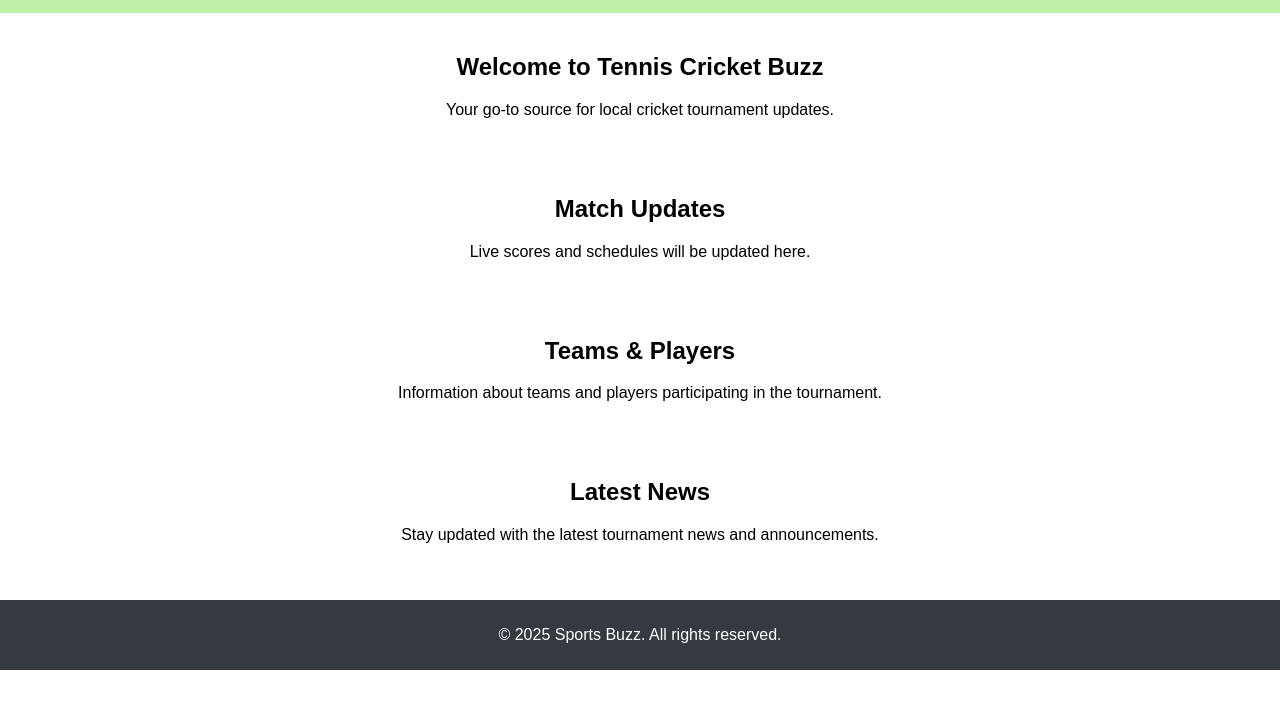
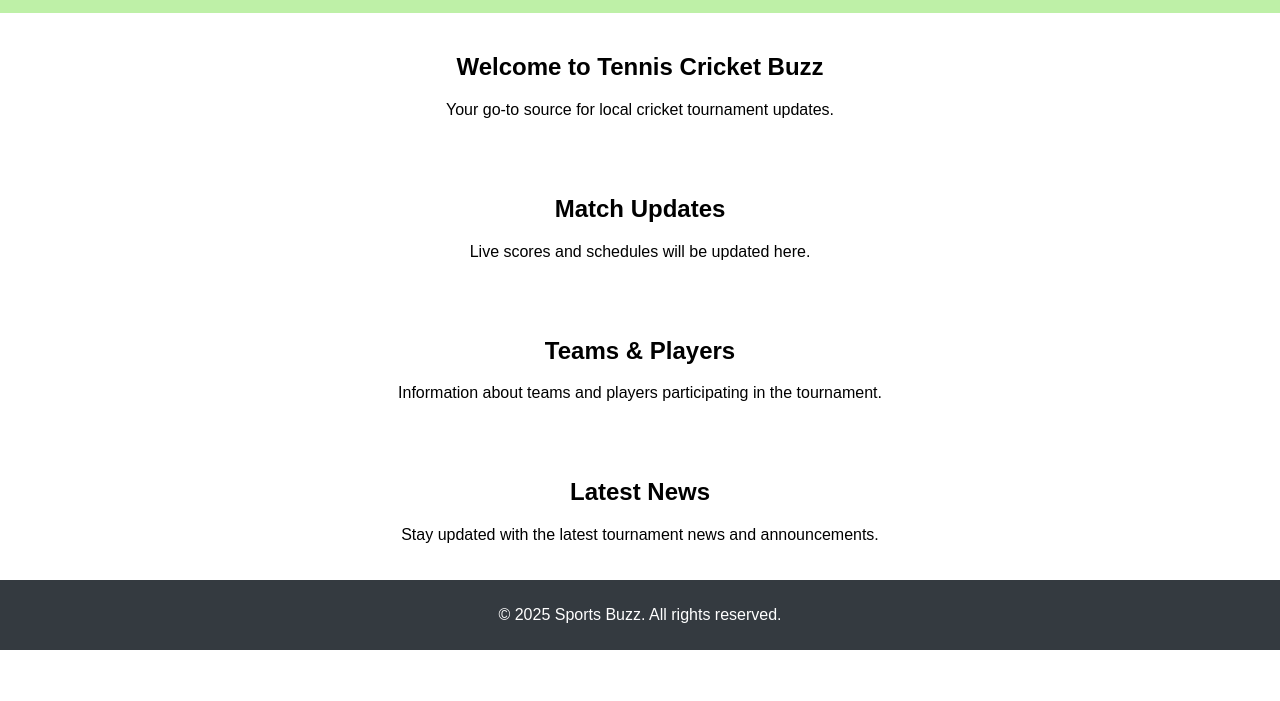
Before and after one commit to AamirSohail07000/Tennis_Cricket_Buzz, a plain HTML site: page index.html in a window 1280 px wide. Shown: the part 99-800 px from the top of the page. Drawn offline with Linux system fonts and the light colour scheme.

Commit message:
updated footer

```diff
--- a/styles.css
+++ b/styles.css
@@ -57,5 +57,5 @@ footer {
   background-color: #343a40;
   color: white;
   padding: 10px;
-  margin-top: 20px;
+  margin-top: 0px;
 }
```
